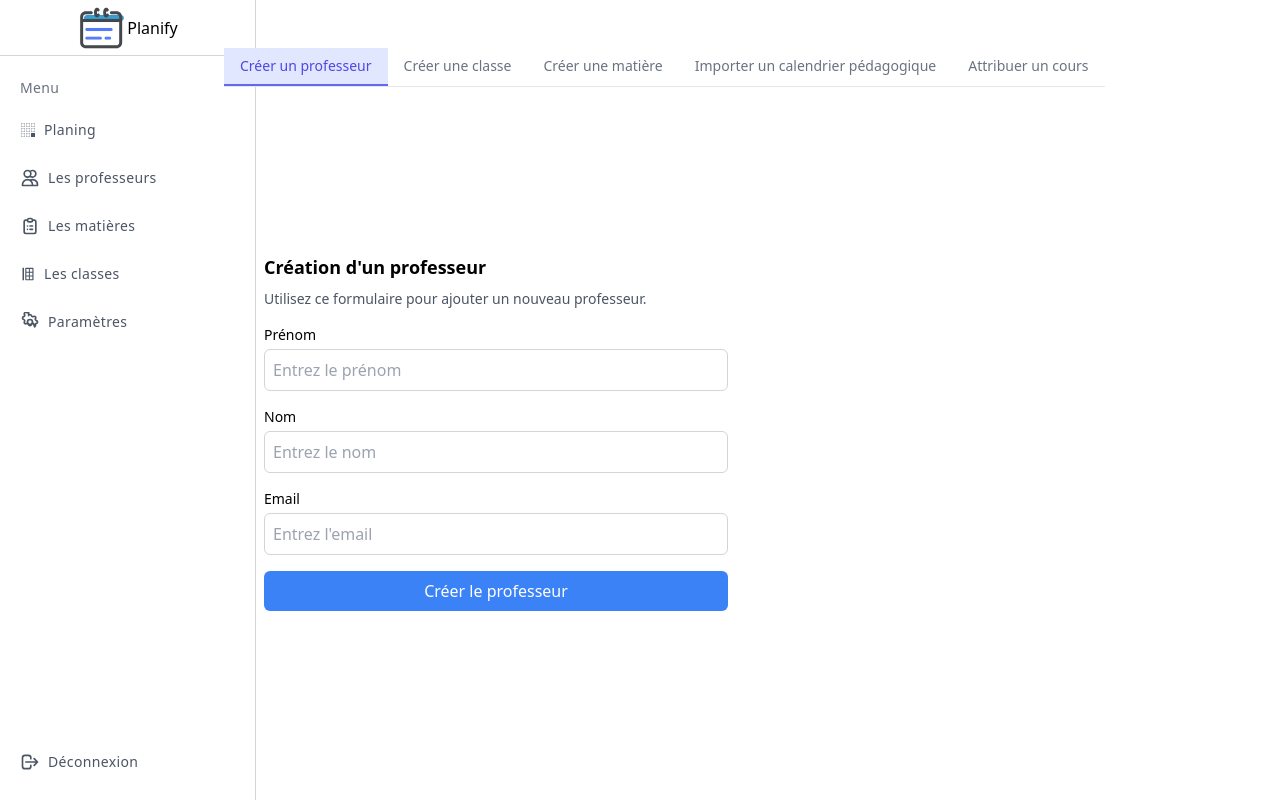
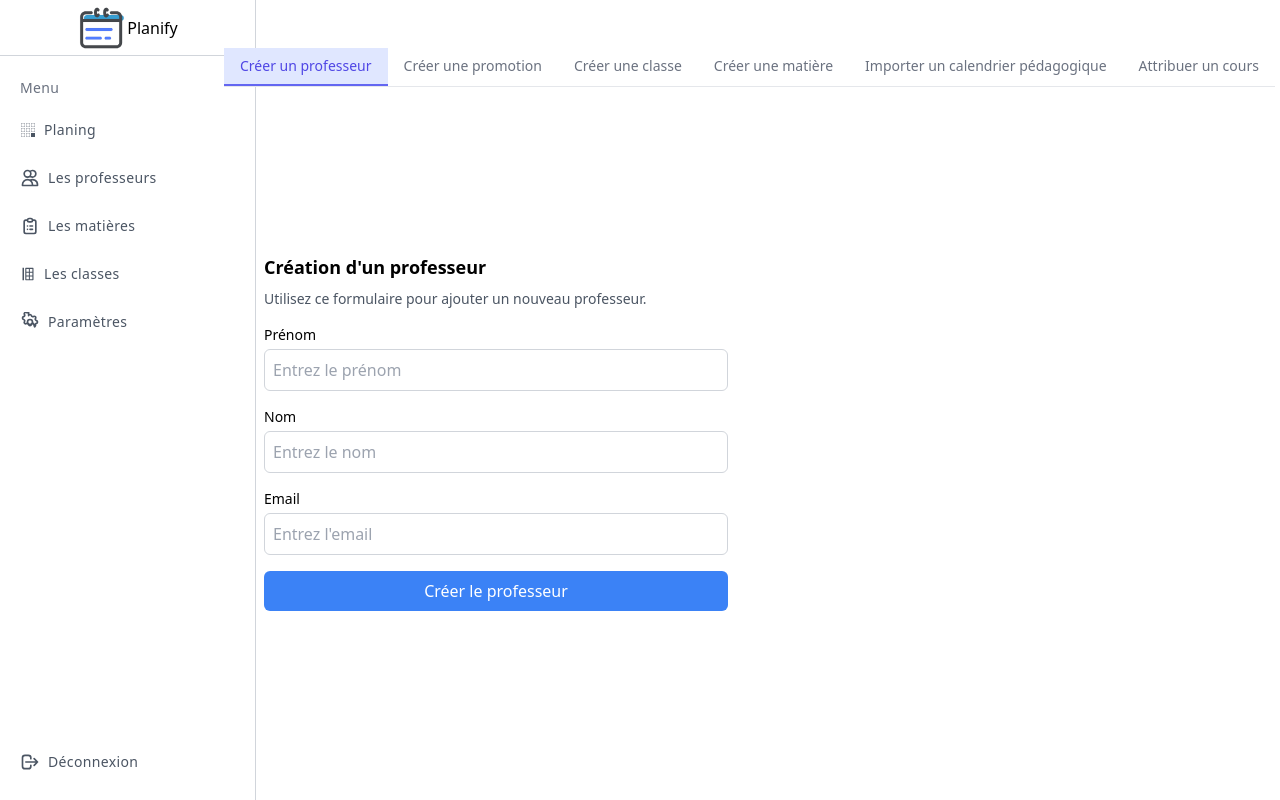
Before and after one commit to ady243/hackaton-front, a Next.js app: page /admin in a window 1280 px wide. Built offline with nearby package versions, Linux system fonts and the light colour scheme.

Commit message:
Add years_groups form

```diff
--- a/src/pages/admin.tsx
+++ b/src/pages/admin.tsx
@@ -20,7 +20,6 @@ function AdminPage() {
   const [classOptions, setClassOptions] = useState([]);
   const token = typeof window !== "undefined" ? localStorage.getItem("token") : null;
 
-  // Fetch data functions
   const fetchYearsGroups = useCallback(async () => {
     try {
       const data = await apiService.fetchWithAuth(`${baseUrl}/years_groups`, {}, token);
@@ -106,6 +105,19 @@ function AdminPage() {
       validation: (value: string) => (!/\S+@\S+\.\S+/.test(value) ? "L'email est invalide" : null),
     },
   ];
+
+  const promotioCranCreateFields: FormField[] = [
+    {
+      name: "name",
+      label: "Nom de la promotion",
+      type: "text",
+      required: true,
+      placeholder: "Entrez le nom de la promotion",
+      validation: (value: string) =>
+        value.length < 3 ? "Le nom de la promotion doit contenir au moins 3 caractères." : null,
+    },
+  ];
+
 
   const createClassFields: FormField[] = [
     {
@@ -250,6 +262,25 @@ function AdminPage() {
       ),
     },
     {
+      name: "Créer une promotion",
+      content: (
+        <FormBuilder
+          fields={promotioCranCreateFields}
+          apiEndpoint={`${baseUrl}/years_groups/create`}
+          buttonText="Créer une promotion"
+          onSuccess={
+            () => {
+              notifySuccess("Promotion créée avec succès !");
+              fetchYearsGroups();
+            }
+          }
+          onError={
+            () => notifyError("Erreur lors de la création de la promotion.")
+          }
+        />
+      ),
+    },
+    {
       name: "Créer une classe",
       content: (
         <FormBuilder
```
